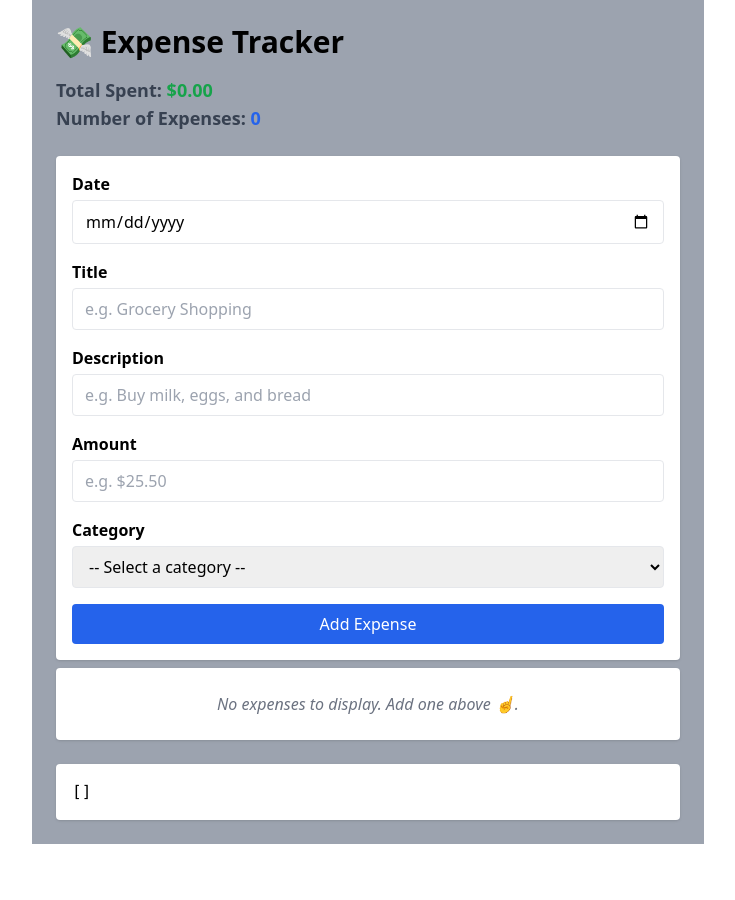
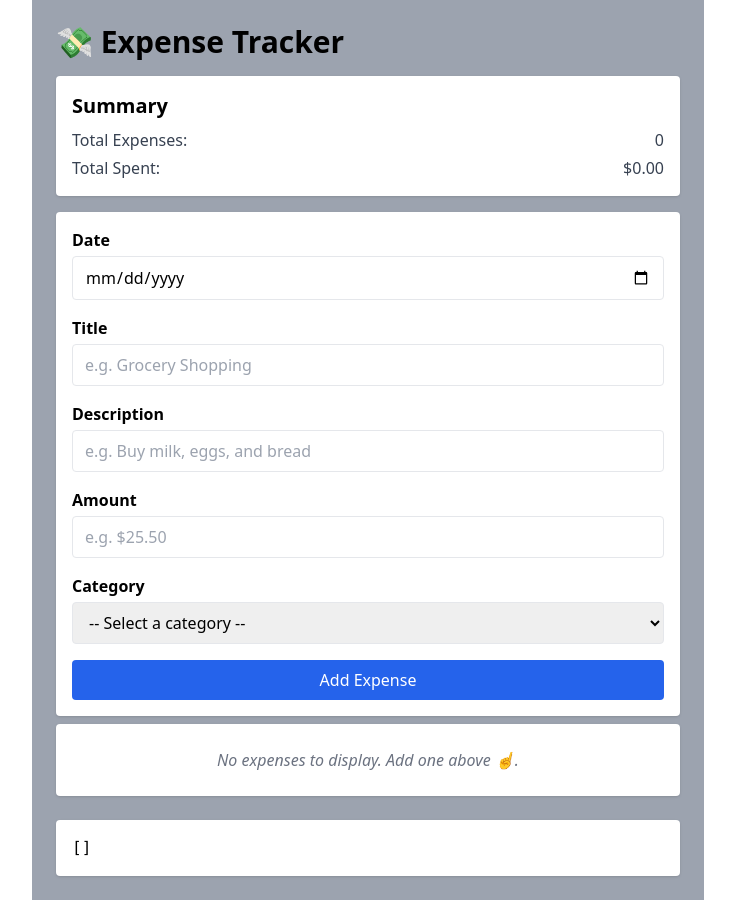
Before and after one commit to J0hn316/Expense-Tracker-App, a React (Vite) app: page / in a window 1280 px wide. Shown: the whole page, without its empty margins (272-1007 px from the left). Before the commit the page ends 844 px from the top, so only its background shows below. Built offline with nearby package versions, Linux system fonts and the light colour scheme.

Commit message:
component to use ExpenseSummary component instead of manual calculations

```diff
--- a/src/App.tsx
+++ b/src/App.tsx
@@ -1,33 +1,17 @@
-import React, { useMemo } from 'react';
+import React from 'react';
 import useExpenses from './hooks/useExpenses';
+import ExpenseList from './components/ExpenseList';
 import ExpenseForm from './components/ExpenseForm';
-import ExpenseList from './components/ExpenseList';
+import ExpenseSummary from './components/ExpenseSummary';
 
 const App: React.FC = () => {
   const { expenses, addExpense, deleteExpense } = useExpenses();
 
-  // Calculate total amount spent
-  const totalSpent = useMemo(() => {
-    return expenses.reduce((sum, expense) => sum + expense.amount, 0);
-  }, [expenses]);
-
-  // Calculate number of expenses
-  const totalCount = useMemo(() => expenses.length, [expenses]);
-
   return (
     <main className="min-h-screen bg-gray-400 p-6 max-w-2xl mx-auto">
       <h1 className="text-3xl font-bold mb-4">💸 Expense Tracker</h1>
-
-      <div className="mb-6">
-        <p className="text-lg font-semibold text-gray-700">
-          Total Spent:{' '}
-          <span className="text-green-600">${totalSpent.toFixed(2)}</span>
-        </p>
-        <p className="text-lg font-semibold text-gray-700">
-          Number of Expenses:{' '}
-          <span className="text-blue-600">{totalCount}</span>
-        </p>
-      </div>
+      {/* Expense Summary */}
+      <ExpenseSummary expenses={expenses} />
 
       {/* Add Expense Form */}
       <ExpenseForm onAdd={addExpense} />
--- a/src/components/ExpenseSummary.tsx
+++ b/src/components/ExpenseSummary.tsx
@@ -0,0 +1,24 @@
+import type { Expense } from '../types/Expense';
+
+type ExpenseSummaryProps = {
+  expenses: Expense[];
+};
+
+export default function ExpenseSummary({ expenses }: ExpenseSummaryProps) {
+  const totalSpent = expenses.reduce((sum, expense) => sum + expense.amount, 0);
+  const totalCount = expenses.length;
+
+  return (
+    <div className="bg-white p-4 rounded shadow mb-4">
+      <h2 className="text-xl font-semibold mb-2">Summary</h2>
+      <div className="flex justify-between text-gray-700">
+        <span>Total Expenses:</span>
+        <span>{totalCount}</span>
+      </div>
+      <div className="flex justify-between text-gray-700 mt-1">
+        <span>Total Spent:</span>
+        <span>${totalSpent.toFixed(2)}</span>
+      </div>
+    </div>
+  );
+}
```
